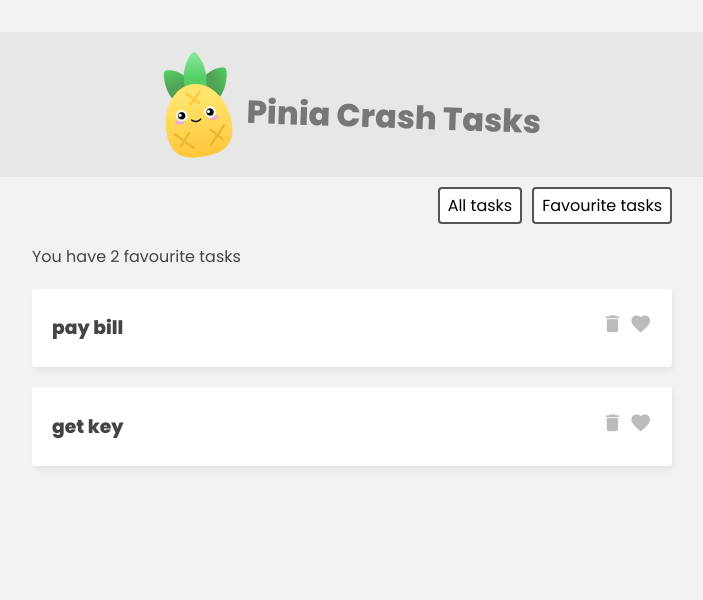
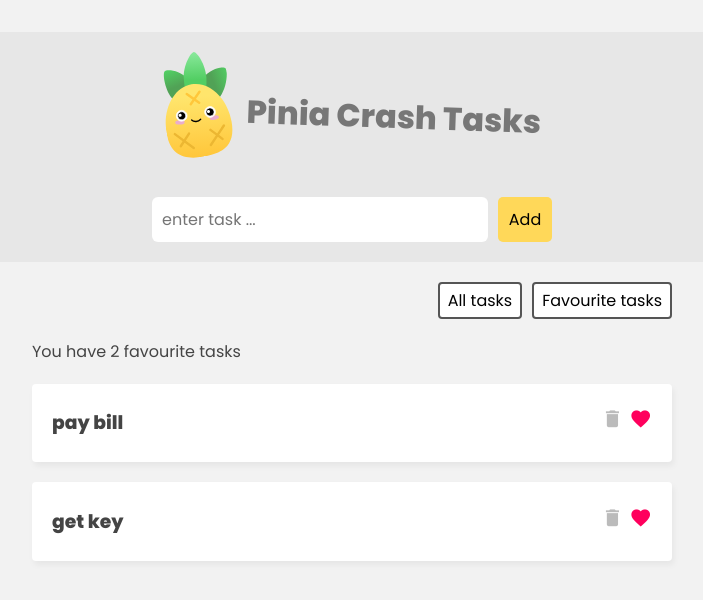
Before and after one commit to Namonaki0/pinia-crash, a Vue app: page / in a window 1280 px wide. Shown: the top 600 px of the page, without its empty margins (288-991 px from the left). Built offline with nearby package versions, Linux system fonts and the light colour scheme.

Commit message:
store actions

```diff
--- a/src/App.vue
+++ b/src/App.vue
@@ -5,6 +5,11 @@
       <img src="./assets/pinia-logo.svg" alt="pinia logo">
       <h1>{{ taskStore.name }}</h1>
     </header>
+
+    <!-- new task form -->
+    <div class="new-task-form">
+      <TaskForm />
+    </div>
 
     <!-- filter list -->
     <nav class="filter">
@@ -56,6 +61,7 @@
 
 import { useTaskStore } from './stores/TaskStore'
 import TaskDetails from './components/TaskDetails.vue';
+import TaskForm from './components/TaskForm.vue'
 import { ref } from 'vue';
 
 const filter = ref()
--- a/src/assets/main.css
+++ b/src/assets/main.css
@@ -81,9 +81,13 @@
   color: #bbb;
 }
 
+.task i.active {
+  color: #ff005d;
+}
+
 .filter {
   width: 640px;
-  margin: 10px auto;
+  margin: 20px auto 10px;
   text-align: right;
 }
 
@@ -97,3 +101,33 @@
   cursor: pointer;
   font-size: 1em;
 }
+
+.new-task-form {
+  background: #e7e7e7;
+  padding: 20px 0;
+}
+
+form {
+  max-width: 400px;
+  margin: 0 auto;
+  display: grid;
+  grid-template-columns: 3fr 1fr;
+  gap: 10px;
+}
+
+form button {
+  background: #ffd859;
+  border: 0;
+  font-family: "Poppins";
+  border-radius: 5px;
+  cursor: pointer;
+  font-size: 1em;
+}
+
+form input {
+  border: 0;
+  padding: 10px;
+  border-radius: 6px;
+  color: #555;
+  font-size: 1em;
+}
--- a/src/components/TaskDetails.vue
+++ b/src/components/TaskDetails.vue
@@ -2,13 +2,25 @@
   <div class="task">
     <h3>{{ task.title }}</h3>
     <div class="icons">
-      <i class="material-icons">delete</i>
-      <i class="material-icons">favorite</i>
+      <i
+        class="material-icons"
+        @click.stop="taskStore.deleteTask(task.id)"
+      >
+        delete
+    </i>
+      <i
+        :class="['material-icons', { active: task.isFav }]"
+        @click.stop="taskStore.toggleFav(task.id)"
+      >
+        favorite
+      </i>
     </div>
   </div>
 </template>
 
 <script setup>
+import { useTaskStore } from "../stores/TaskStore"
+
 const props = defineProps({
     task: {
         type: Object,
@@ -16,4 +28,6 @@
     }
 })
 
+  const taskStore = useTaskStore()
+
 </script>
--- /dev/null
+++ b/src/components/TaskForm.vue
@@ -0,0 +1,32 @@
+<template>
+    <form
+        @submit.prevent="handleSubmit"
+    >
+        <input
+            v-model="refTask"
+            type="text"
+            placeholder="enter task ..."
+        >
+        <button>Add</button>
+    </form>
+</template>
+
+<script setup>
+import { useTaskStore } from "../stores/TaskStore";
+import { ref } from 'vue';
+
+    const taskStore = useTaskStore()
+
+    const refTask = ref('')
+
+    const handleSubmit = () => {
+        if (refTask.value.length > 0) {
+            taskStore.addTask({
+                title: refTask.value,
+                isFav: false,
+                id: Math.floor(Math.random() * 10000)
+            })
+            refTask.value = '';
+        }
+    }
+</script>
--- a/src/stores/TaskStore.js
+++ b/src/stores/TaskStore.js
@@ -22,4 +22,18 @@
       return state.tasks.length;
     },
   },
+  actions: {
+    addTask(task) {
+      return this.tasks.push(task);
+    },
+    deleteTask(id) {
+      this.tasks = this.tasks.filter((task) => {
+        return task.id !== id;
+      });
+    },
+    toggleFav(id) {
+      const taskId = this.tasks.find((task) => task.id === id);
+      taskId.isFav = !taskId.isFav;
+    },
+  },
 });
```
